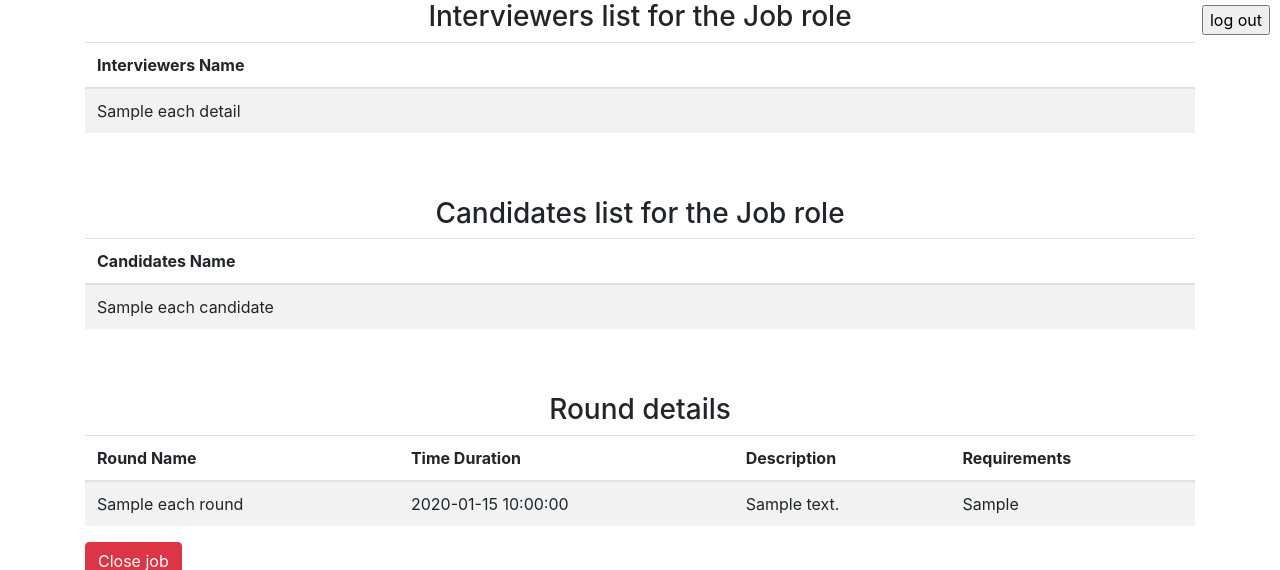
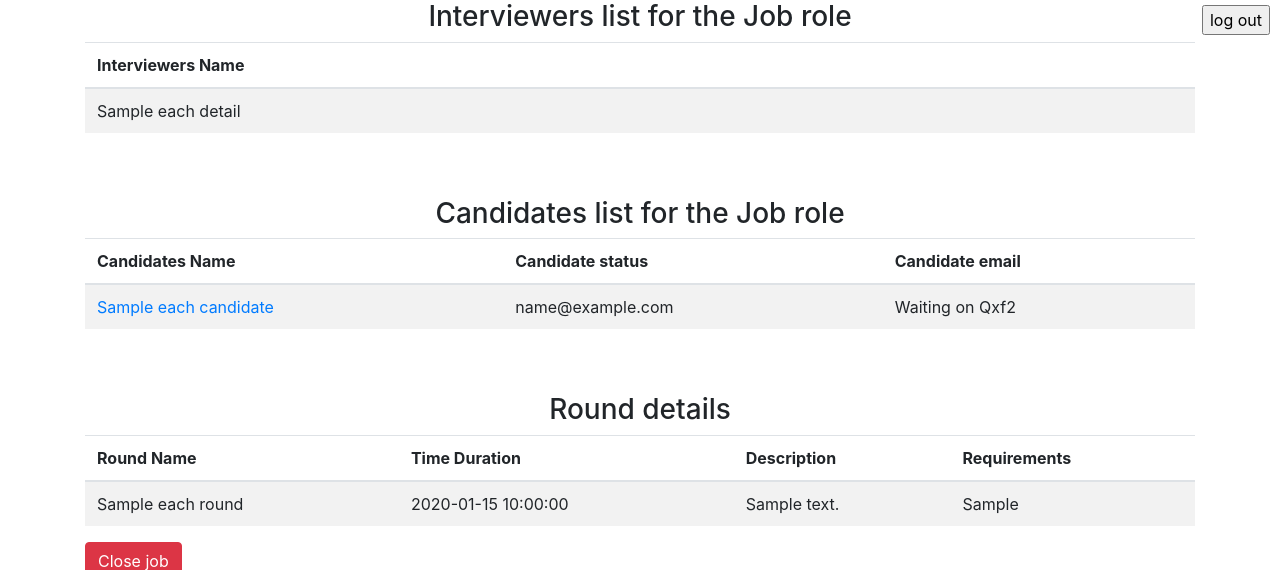
Before and after one commit to qxf2/interview-scheduler, a Python web app: template qxf2_scheduler/templates/role-for-interviewers.html in a window 1280 px wide. Shown: the top 570 px of the page. Run offline with Jinja, Linux system fonts and the light colour scheme; the template is opened without the code that fills it: most values are stand-ins (such as "Sample title", 1, 10 or a date in 2020); some libraries are stand-ins or nearby versions.

Commit message:
Included the href for candidates names in jobs role

```diff
--- a/qxf2_scheduler/templates/role-for-interviewers.html
+++ b/qxf2_scheduler/templates/role-for-interviewers.html
@@ -48,12 +48,17 @@
             <thead>
                 <tr>
                     <th scope="col">Candidates Name</th>
+                    <th>Candidate status</th>
+                    <th>Candidate email</th>
+
                 </tr>
             </thead>
             <tbody>
                 {% for each_candidate in candidates %}
                 <tr>
-                    <td>{{ each_candidate.candidate_name }}</td>
+                    <td><a href="/candidate/{{each_candidate.candidate_id}}/job/{{each_candidate.job_id}}">{{ each_candidate.candidate_name }}</a></td>
+                    <td>{{ each_candidate.candidate_email }}</td>
+                    <td>{{ each_candidate.candidate_status }}</td>
                 </tr>
                 {% endfor %}
 
```
Also changed, not shown: qxf2_scheduler/routes.py (+16 -4 lines).
